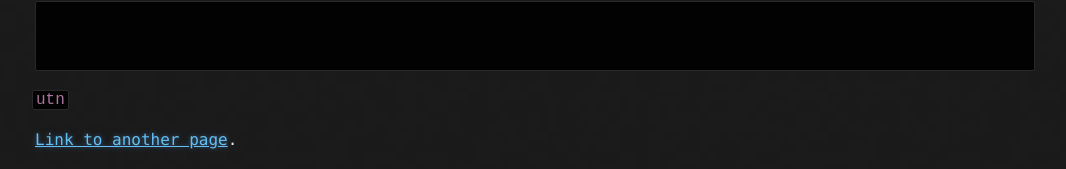
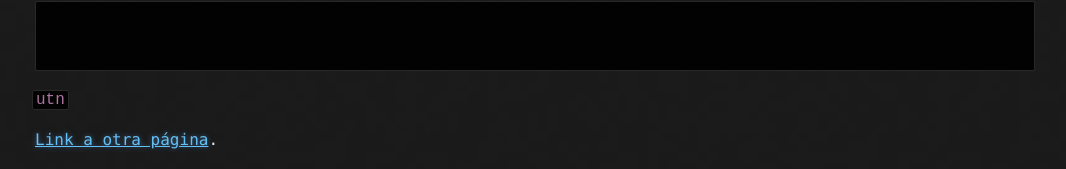
Before and after one commit to Ismael0351/utnfrcssl, a Jekyll site: the page built from index.md, in a window 1280 px wide and 900 px high, scrolled down 2141 px. Shown: the part 728-897 px from the top of the window, without its empty margins (105-1171 px from the left). Built offline with Jekyll 4.4.1, drawn with Linux system fonts in a browser that asks for light colours; our own code applies the rules of GitHub Pages for plain Markdown files.

Commit message:
Update index.md

```diff
--- a/index.md
+++ b/index.md
@@ -95,4 +95,4 @@ No disponible
 
  `utn`
 
-[Link to another page](./another-page.html).
+[Link a otra página](./another-page.html).
```
